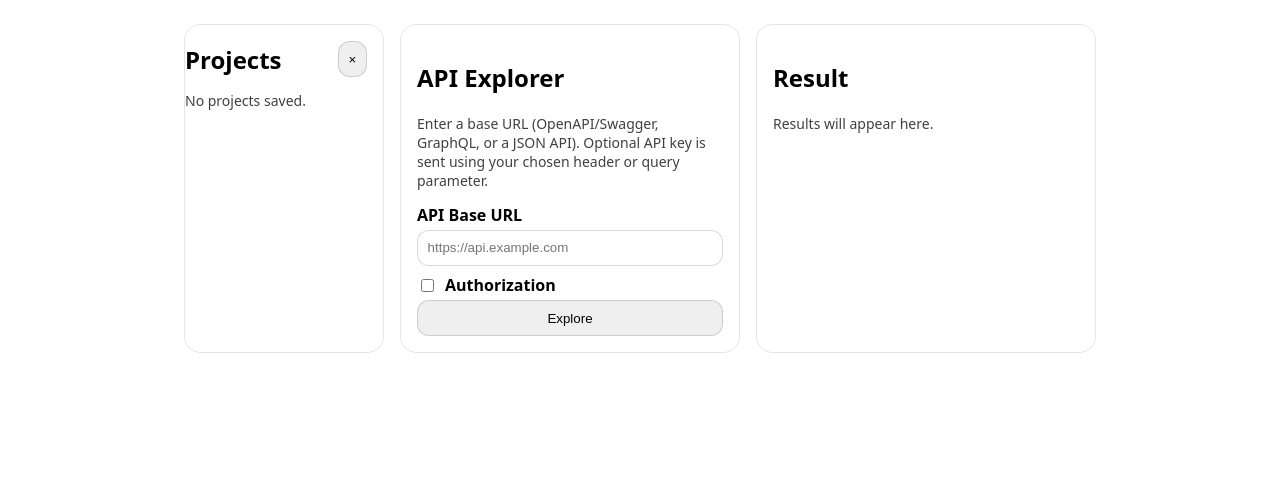
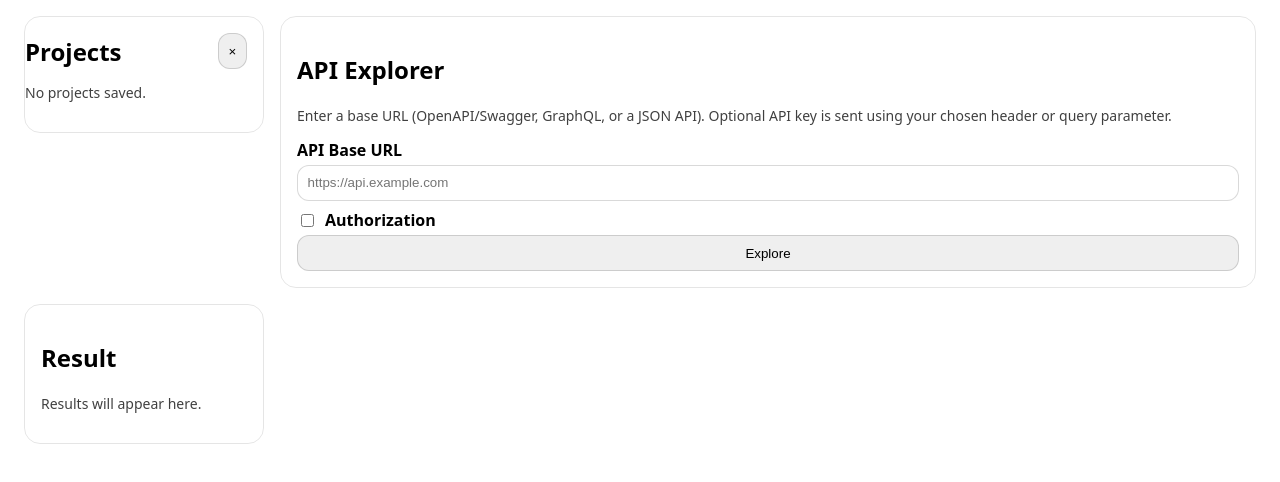
Before and after one commit to mattjblanch/sour-falcon, a Next.js app: page / in a window 1280 px wide. Shown: the top 482 px of the page. Built offline with nearby package versions, Linux system fonts and the light colour scheme.

Commit message:
style: expand global styles and grid layout

```diff
--- a/app/globals.css
+++ b/app/globals.css
@@ -1,14 +1,35 @@
-
 :root { color-scheme: light dark; }
 * { box-sizing: border-box; }
 html, body { margin: 0; padding: 0; font-family: ui-sans-serif, system-ui, -apple-system, Segoe UI, Roboto, Ubuntu, Cantarell, Noto Sans, Arial, 'Apple Color Emoji','Segoe UI Emoji'; }
-.container { max-width: 960px; margin: 0 auto; padding: 1.5rem; }
+
+/* Fill the viewport; no giant left gutter */
+.container { max-width: 100%; margin: 0; padding: 1rem 1.5rem; }
+
 .card { border: 1px solid rgba(0,0,0,.1); border-radius: 16px; padding: 1rem; }
 label { display:block; font-weight:600; margin:.5rem 0 .25rem; }
 input, button, textarea, select { width: 100%; padding:.6rem; border-radius:12px; border:1px solid rgba(0,0,0,.15); }
 button { cursor: pointer; }
 pre { overflow: auto; background: rgba(0,0,0,.04); padding: .75rem; border-radius: 12px; }
 .small { font-size: .875rem; opacity: .75; }
-.grid { display:grid; gap: 1rem; grid-template-columns: 1fr 1fr; }
-.grid.with-projects { grid-template-columns: 200px 1fr 1fr; }
-@media (max-width: 900px) { .grid, .grid.with-projects { grid-template-columns: 1fr; } }
+
+/* Grids */
+.grid {
+  display: grid;
+  gap: 1rem;
+  grid-template-columns: repeat(2, minmax(0, 1fr));
+  align-items: start;
+}
+
+/* Projects | Explorer | Result */
+.grid.with-projects {
+  grid-template-columns: 260px 360px minmax(0, 1fr);
+}
+
+/* Collapse on smaller screens */
+@media (max-width: 1280px) {
+  .grid.with-projects { grid-template-columns: 240px minmax(0, 1fr); }
+}
+@media (max-width: 900px) {
+  .grid,
+  .grid.with-projects { grid-template-columns: 1fr; }
+}
```
